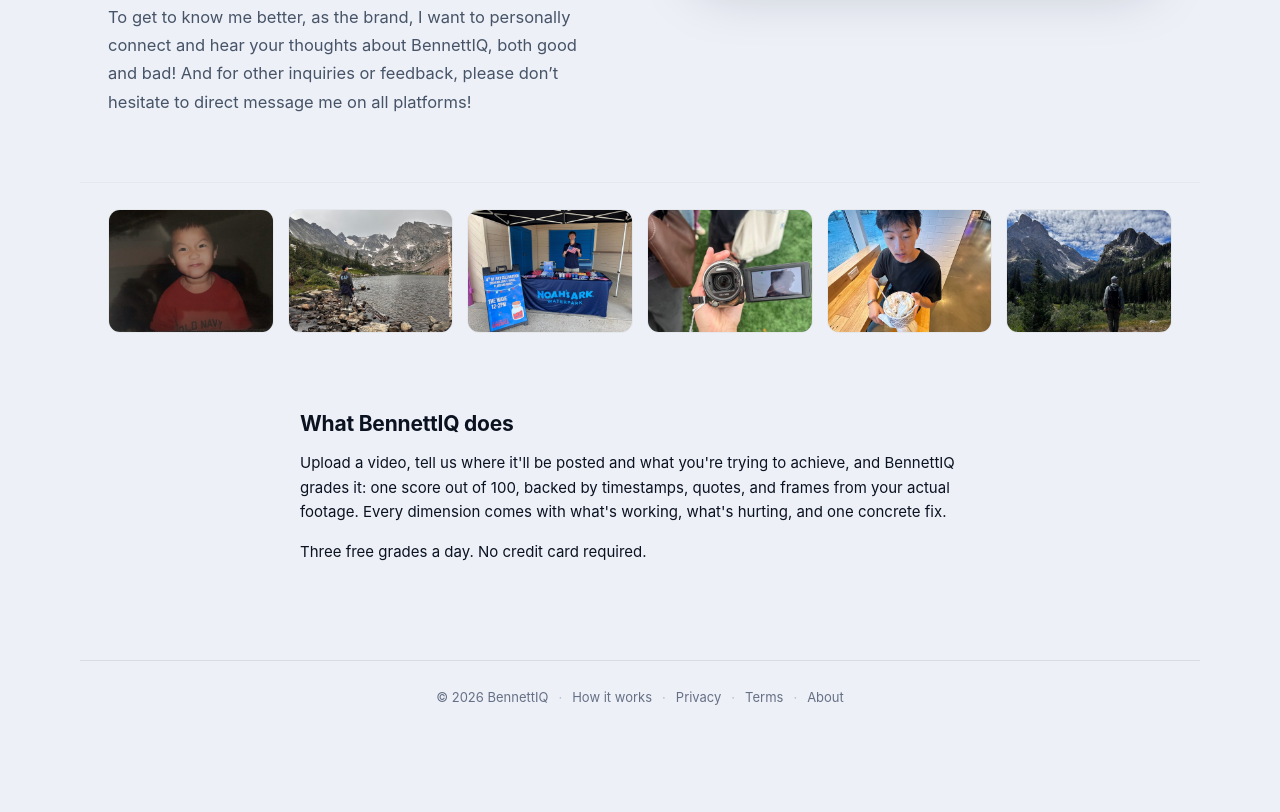
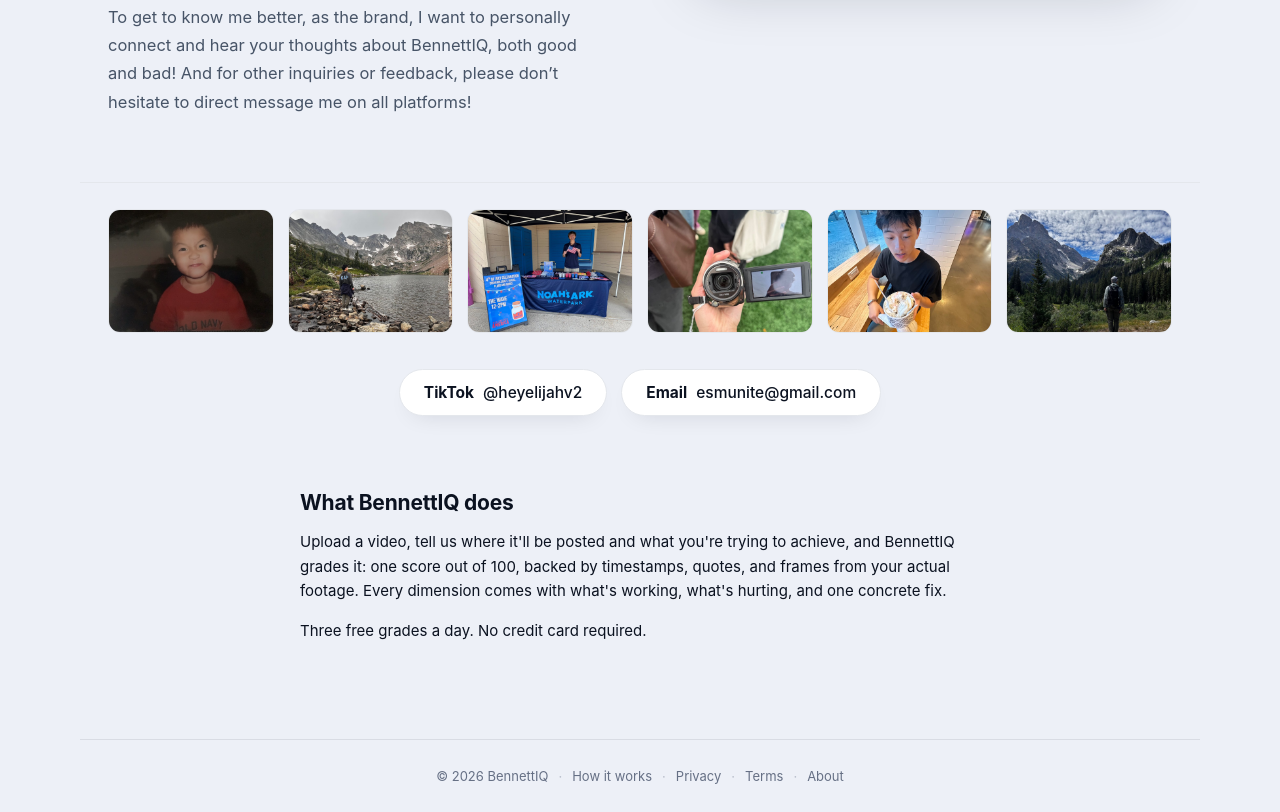
Before and after one commit to esmunite/viewmaxxing, a plain HTML site: page about.html in a window 1280 px wide. Shown: the part 672-1484 px from the top of the page. Before the commit the page ends 1405 px from the top, so only its background shows below. Drawn offline with Linux system fonts and the light colour scheme.

Commit message:
Add files via upload

```diff
--- a/about.html
+++ b/about.html
@@ -41,6 +41,10 @@
   <div class="strip-tile"><img src="about-strip-5.jpg" alt="Elijah eating a large cup of ice cream"></div>
   <div class="strip-tile"><img src="about-strip-6.jpg" alt="Elijah looking out at mountain peaks"></div>
 </div>
+<div class="about-social" aria-label="Contact Elijah">
+  <a class="social-pill" href="https://www.tiktok.com/@heyelijahv2" target="_blank" rel="noopener">TikTok <span>@heyelijahv2</span></a>
+  <a class="social-pill" href="mailto:esmunite@gmail.com">Email <span>esmunite@gmail.com</span></a>
+</div>
 
 <div class="doc-wrap">
   <h2>What BennettIQ does</h2>
--- a/styles.css
+++ b/styles.css
@@ -580,6 +580,10 @@
 .strip-tile:hover { transform: translateY(-3px); box-shadow: 0 12px 26px -12px rgba(11,18,32,.28); }
 .strip-tile span { font-size: 12px; color: #525f7a; letter-spacing: .02em; }
 .strip-tile img { width: 100%; height: 100%; object-fit: cover; display: block; }
+.about-social { display: flex; justify-content: center; flex-wrap: wrap; gap: 14px; max-width: 1120px; margin: 0 auto; padding: 26px 28px 6px; }
+.social-pill { display: inline-flex; align-items: baseline; gap: 9px; background: #fff; border: 1px solid #e4e7ec; border-radius: 999px; padding: 13px 24px; font-weight: 700; font-size: 15.5px; color: var(--ink); text-decoration: none; box-shadow: 0 10px 24px -14px rgba(11,18,32,.16); transition: transform .3s ease, box-shadow .3s ease; }
+.social-pill span { font-weight: 500; color: var(--mut); }
+.social-pill:hover { transform: translateY(-3px); box-shadow: 0 16px 32px -14px rgba(11,18,32,.26); }
 @media (max-width: 880px) {
   .about-hero { grid-template-columns: 1fr; gap: 36px; padding-top: 28px; }
   .about-art img { border-radius: 20px; }
```
